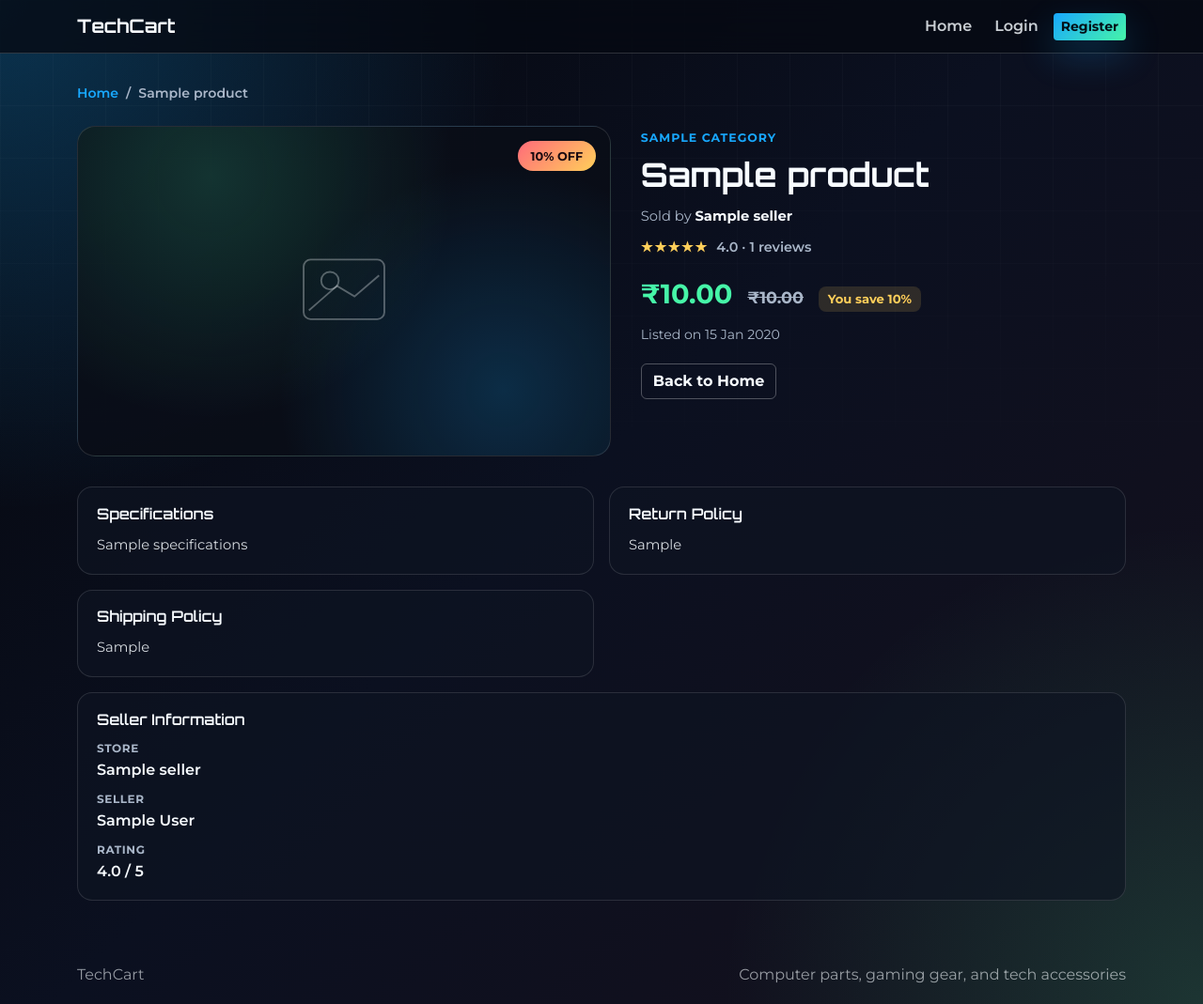
After one commit to DhruvPatel0110/PythonDev-PinnacleLabs, a Flask app: template E-Commerce/templates/products/customer_product_details.html in a window 1280 px wide. The commit adds this page. Shown: the whole page at 94% size. Run offline with Flask 3, Linux system fonts and the light colour scheme; the template is opened without the code that fills it: most values are stand-ins (such as "Sample title", 1, 10 or a date in 2020).

Commit message:
ecommerce - Customer User initial changes

```diff
--- a/E-Commerce/database/models.py
+++ b/E-Commerce/database/models.py
@@ -78,7 +78,7 @@ class User(UserMixin, db.Model):
     @property
     def dashboard_endpoint(self):
         endpoints = {
-            "customer": "auth.customer_dashboard",
+            "customer": "main.index",
             "seller": "auth.seller_dashboard",
             "delivery_agent": "auth.delivery_dashboard",
         }
--- a/E-Commerce/static/css/products.css
+++ b/E-Commerce/static/css/products.css
@@ -194,6 +194,23 @@
   color: rgba(247, 251, 255, 0.72);
   font-size: 0.82rem;
   line-height: 1.45;
+}
+
+.product-card__seller {
+  margin: 0;
+  color: var(--muted);
+  font-size: 0.78rem;
+  font-weight: 600;
+}
+
+.product-detail__shop {
+  margin: 0 0 0.75rem;
+  color: var(--muted);
+  font-size: 0.92rem;
+}
+
+.product-detail__shop strong {
+  color: var(--text);
 }
 
 /* Empty state */
--- /dev/null
+++ b/E-Commerce/templates/products/customer_product_details.html
@@ -0,0 +1,113 @@
+{% extends "base.html" %}
+
+{% block title %}{{ product.product_name }} | E-Commerce{% endblock %}
+
+{% block extra_css %}
+<link rel="stylesheet" href="{{ url_for('static', filename='css/products.css') }}">
+{% endblock %}
+
+{% block content %}
+<section class="product-detail-shell">
+  <div class="container product-detail">
+
+    <nav class="product-detail__breadcrumb" aria-label="Breadcrumb">
+      <a href="{{ url_for('main.index') }}">Home</a>
+      <span aria-hidden="true">/</span>
+      <span>{{ product.product_name }}</span>
+    </nav>
+
+    <div class="product-detail__layout">
+      <div class="product-detail__gallery">
+        {% if product.image_filename %}
+        <img
+          class="product-detail__image"
+          src="{{ url_for('static', filename=product.image_path) }}"
+          alt="{{ product.product_name }}"
+        >
+        {% else %}
+        <div class="product-detail__image-placeholder" aria-hidden="true">
+          <svg viewBox="0 0 120 120" role="img">
+            <rect x="14" y="24" width="92" height="68" rx="8"></rect>
+            <circle cx="44" cy="48" r="10"></circle>
+            <path d="M20 82 L52 54 L72 66 L100 42"></path>
+          </svg>
+        </div>
+        {% endif %}
+        {% if product.discount and product.discount > 0 %}
+        <span class="product-detail__badge">{{ product.discount|int }}% OFF</span>
+        {% endif %}
+      </div>
+
+      <div class="product-detail__info">
+        <span class="product-detail__category">{{ product.category }}</span>
+        <h1>{{ product.product_name }}</h1>
+
+        <p class="product-detail__shop">
+          Sold by <strong>{{ seller.store_name or seller.full_name }}</strong>
+        </p>
+
+        <div class="product-detail__rating" aria-label="Rating placeholder">
+          <span class="product-detail__stars">★★★★★</span>
+          <span>
+            {% if product.review_count %}
+            {{ '%.1f'|format(product.rating) }} · {{ product.review_count }} reviews
+            {% else %}
+            No ratings yet — be the first to review
+            {% endif %}
+          </span>
+        </div>
+
+        <div class="product-detail__price-block">
+          {% if product.discount and product.discount > 0 %}
+          <span class="product-detail__price product-detail__price--sale">₹{{ '%.2f'|format(product.discounted_price) }}</span>
+          <span class="product-detail__price product-detail__price--original">₹{{ '%.2f'|format(product.price) }}</span>
+          <span class="product-detail__save">You save {{ product.discount|int }}%</span>
+          {% else %}
+          <span class="product-detail__price">₹{{ '%.2f'|format(product.price) }}</span>
+          {% endif %}
+        </div>
+
+        <p class="product-detail__meta">
+          Listed on
+          {% if product.created_at %}
+          {{ product.created_at.strftime('%d %b %Y') }}
+          {% else %}
+          —
+          {% endif %}
+        </p>
+
+        <div class="product-detail__actions">
+          <a class="btn btn-outline-light" href="{{ url_for('main.index') }}">Back to Home</a>
+        </div>
+      </div>
+    </div>
+
+    <div class="product-detail__panels">
+      <article class="product-detail__panel">
+        <h2>Specifications</h2>
+        <pre class="product-detail__text">{{ product.specifications }}</pre>
+      </article>
+
+      <article class="product-detail__panel">
+        <h2>Return Policy</h2>
+        <p class="product-detail__text">{{ product.return_policy or 'No return policy provided.' }}</p>
+      </article>
+
+      <article class="product-detail__panel">
+        <h2>Shipping Policy</h2>
+        <p class="product-detail__text">{{ product.shipping_policy or 'No shipping policy provided.' }}</p>
+      </article>
+
+      <article class="product-detail__panel product-detail__panel--seller">
+        <h2>Seller Information</h2>
+        <ul class="product-detail__seller-list">
+          <li><span>Store</span><strong>{{ seller.store_name or seller.full_name }}</strong></li>
+          <li><span>Seller</span><strong>{{ seller.full_name }}</strong></li>
+          <li><span>Rating</span><strong>{{ '%.1f'|format(seller.seller_rating) }} / 5</strong></li>
+        </ul>
+      </article>
+    </div>
+
+  </div>
+</section>
+{% endblock %}
```
Also changed, not shown: E-Commerce/api/auth_routes.py (+2 -10 lines), E-Commerce/api/product_routes.py (+37 -1 lines), E-Commerce/api/routes.py (+11 -0 lines), E-Commerce/templates/components/product_card.html (+10 -1 lines), E-Commerce/templates/products/customer_catalog.html (added, +48 -0 lines).
